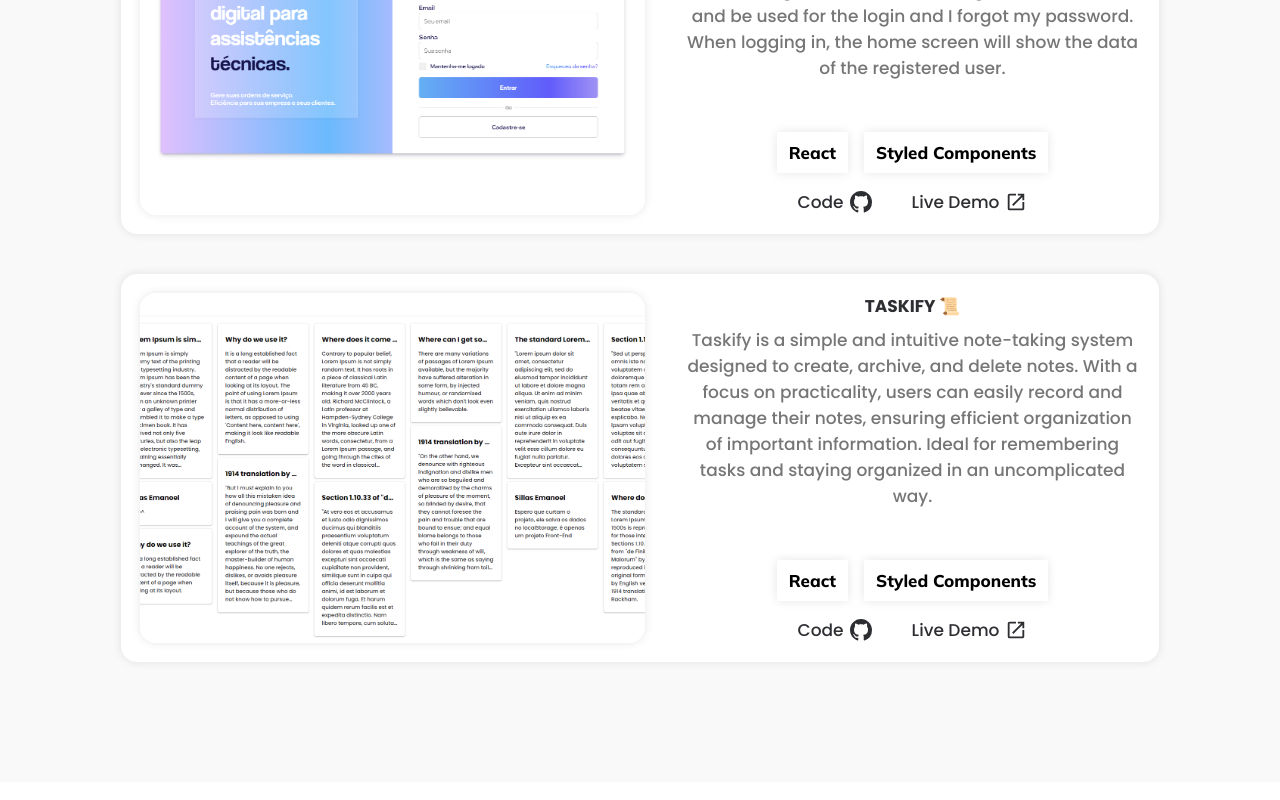
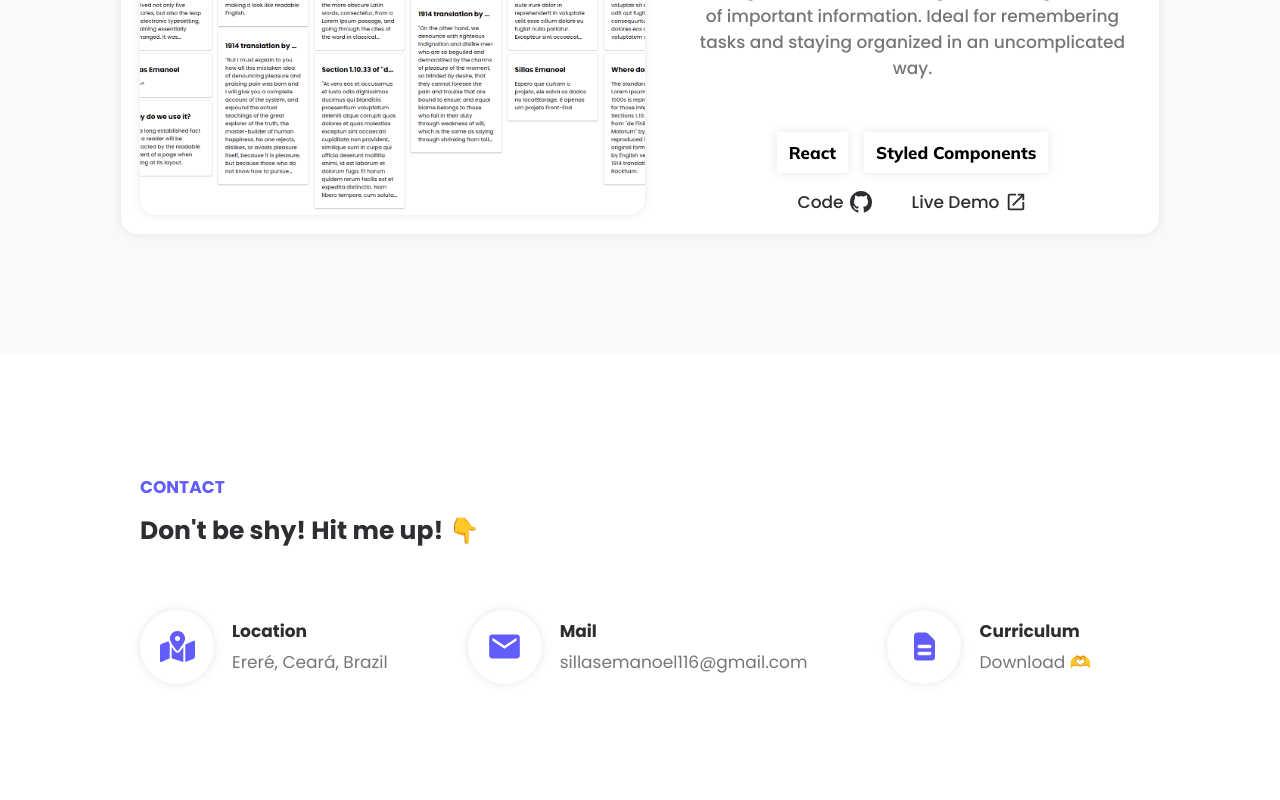
Before and after one commit to sillasemanoel/portfolio, a React (Vite) app: page / in a window 1280 px wide. Shown: the part 1800-2600 px from the top of the page. Built offline with nearby package versions, Linux system fonts and the light colour scheme.

Commit message:
update :)

```diff
--- a/src/App.tsx
+++ b/src/App.tsx
@@ -1,5 +1,6 @@
+// Dependencies
 import { useState } from 'react'
-
+// Components
 import Nav from './components/nav/nav'
 import Home from './components/sections/home/home'
 import About from './components/sections/about/about'
@@ -43,15 +44,9 @@
           'Cada projeto é uma peça única de desenvolvimento 🧩' :
           'Each project is a unique piece of development 🧩'}`}
         gridOneTitle={`${translation ?
-          'Autenticação 🔒' :
-          'Authentication 🔒'}`}
-        gridOneText={`${translation ?
-          'Sistema de autenticação, com login, cadastro e esqueci minha senha. O projeto tem validação usando react-hook-form e Zod para mostrar erros, localStorage usado para armazenar os dados do usuário cadastrado e ser usado para o login e esqueci minha senha. Ao fazer login, a tela inicial mostrará os dados do usuário cadastrado.' :
-          'Authentication system, with login, registration and forgot my password. The project has validation using react-hook-form and Zod to show errors, localStorage used to store the registered user data and be used for the login and I forgot my password. When logging in, the home screen will show the data of the registered user.'}`}
-        gridTwoTitle={`${translation ?
           'Taskify 📜' :
           'Taskify 📜'}`}
-        gridTwoText={`${translation ?
+        gridOneText={`${translation ?
           'Taskify é um sistema de anotações simples e intuitivo, projetado para criar, arquivar e excluir notas. Com foco na praticidade, os usuários podem facilmente registrar e gerenciar suas anotações, garantindo uma organização eficiente das informações importantes. Ideal para lembrar tarefas e manter-se organizado de maneira descomplicada.' :
           'Taskify is a simple and intuitive note-taking system designed to create, archive, and delete notes. With a focus on practicality, users can easily record and manage their notes, ensuring efficient organization of important information. Ideal for remembering tasks and staying organized in an uncomplicated way.'}`} />
       <Contact
--- a/src/components/footer/footer.tsx
+++ b/src/components/footer/footer.tsx
@@ -1,5 +1,6 @@
+// Dependencies
 import { BsLinkedin, BsGithub } from 'react-icons/bs'
-
+// Styles
 import { FooterStyle } from './style'
 
 type GreetProps = {
--- a/src/components/nav/nav.tsx
+++ b/src/components/nav/nav.tsx
@@ -1,8 +1,9 @@
+// Dependencies
 import { useState } from 'react'
 import { CgMenuRight, CgClose } from 'react-icons/cg'
-
+// Components
 import TranslateSwitch from '../@minorComponents/translateSwitch/translateSwitch'
-
+// Styles
 import { NavStyle, MobileNavStyle } from './style'
 
 type GreetProps = {
--- a/src/components/sections/about/about.tsx
+++ b/src/components/sections/about/about.tsx
@@ -1,5 +1,6 @@
+// Dependencies
 import { AboutStyle } from './style'
-
+// Images
 import work from '../../../../public/images/photographys/work.png'
 import emojiWork from '../../../../public/images/emojis/emojiWork.png'
 import developer from '../../../../public/images/svg/developer.svg'
--- a/src/components/sections/contact/contact.tsx
+++ b/src/components/sections/contact/contact.tsx
@@ -1,8 +1,9 @@
+// Dependencies
 import { FaMapMarkedAlt } from 'react-icons/fa'
 import { IoMdMail } from 'react-icons/io'
-
+// Components
 import DownloadButton from '../../@minorComponents/downloadButton/downloadButton'
-
+// Styles
 import { ContactStyle } from './style'
 
 type GreetProps = {
--- a/src/components/sections/home/home.tsx
+++ b/src/components/sections/home/home.tsx
@@ -1,7 +1,8 @@
+// Dependencies
 import { BsLinkedin, BsGithub } from 'react-icons/bs'
-
+// Styles
 import { HomeStyle } from './style'
-
+// Images
 import hand from '../../../../public/images/emojis/emojiHi.png'
 
 type GreetProps = {
--- a/src/components/sections/project/project.tsx
+++ b/src/components/sections/project/project.tsx
@@ -1,8 +1,8 @@
+// Dependencies
 import ProjectsOnTheGrid from '../../@minorComponents/project/project'
-
+// Components
 import { ProjectStyle } from './style'
-
-import technicalAssistance from '../../../../public/images//projects/technicalAssistance.png'
+// Images
 import taskify from '../../../../public/images//projects/taskify.png'
 
 type GreetProps = {
@@ -10,8 +10,6 @@
   description: string
   gridOneTitle: string
   gridOneText: string
-  gridTwoTitle: string
-  gridTwoText: string
 }
 
 export default function Project(props: GreetProps) {
@@ -22,15 +20,9 @@
         <h3 className='description'>{props.description}</h3>
         <div className='grid'>
           <ProjectsOnTheGrid
-            photo={technicalAssistance}
+            photo={taskify}
             projectsOnTheGridTitle={props.gridOneTitle}
             projectsOnTheGridText={props.gridOneText}
-            code='https://github.com/sillasemanoel/technical_assistance'
-            liveDemo='https://technical-assistance-mocha.vercel.app/' />
-          <ProjectsOnTheGrid
-            photo={taskify}
-            projectsOnTheGridTitle={props.gridTwoTitle}
-            projectsOnTheGridText={props.gridTwoText}
             code='https://github.com/sillasemanoel/taskify'
             liveDemo='https://taskify-psi.vercel.app/' />
         </div>
```
Also changed, not shown: public/images/projects/technicalAssistance.png (deleted).
